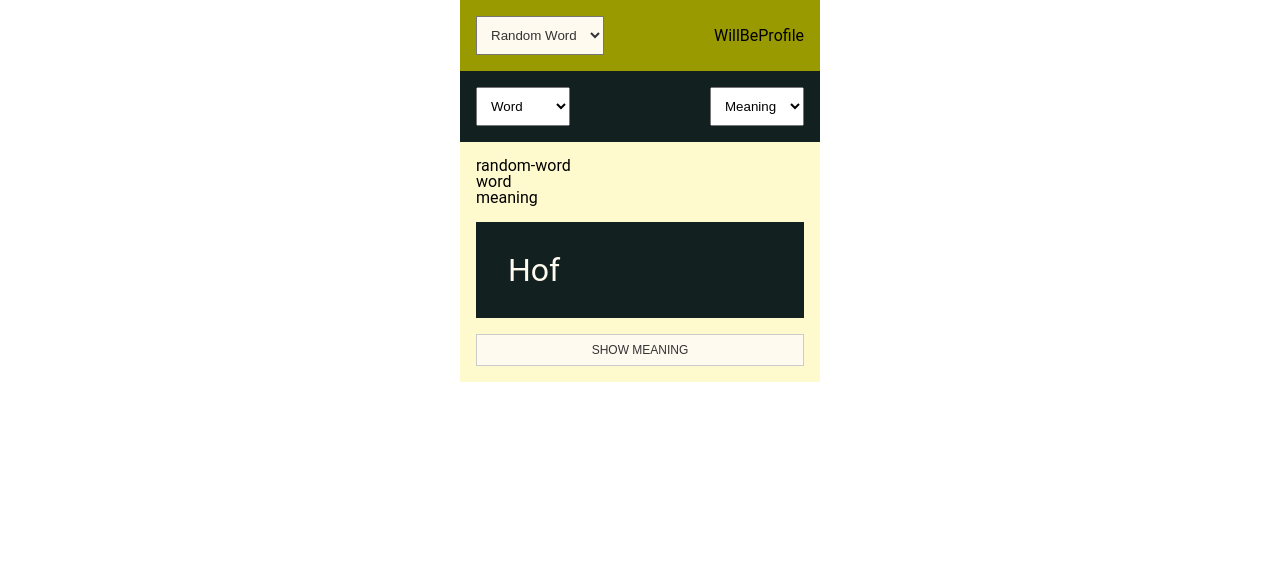
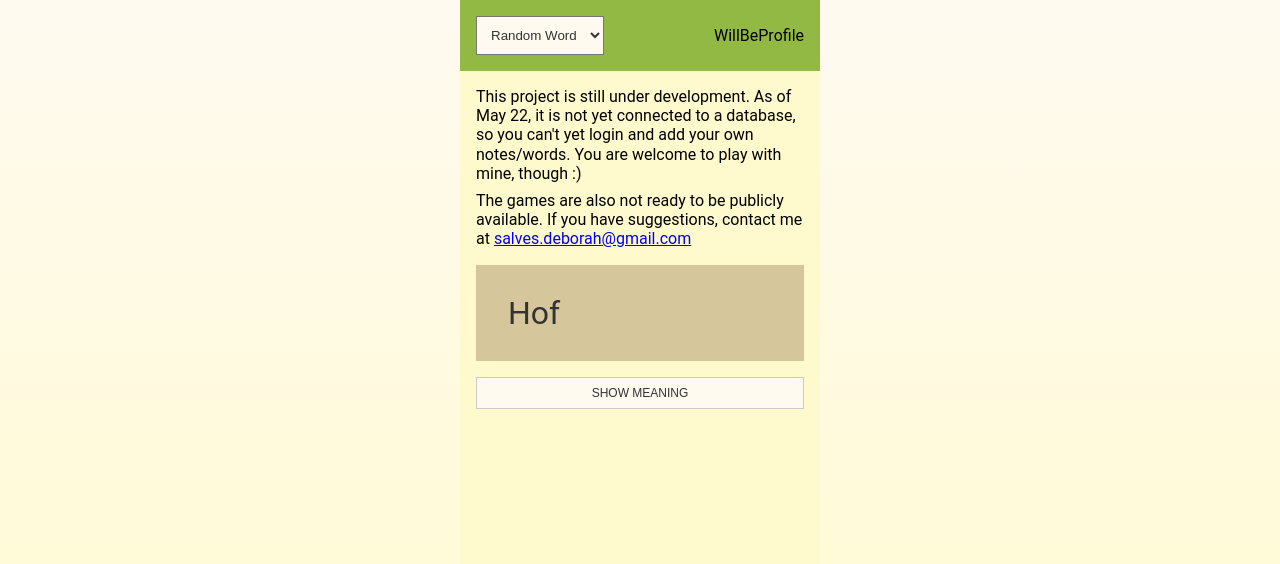
Before and after one commit to deborahsalves/mlmw, a React app: page / in a window 1280 px wide. Built offline with nearby package versions, Linux system fonts and the light colour scheme.

Commit message:
Tweak css and unfinished features for deploy

```diff
--- a/package.json
+++ b/package.json
@@ -1,4 +1,5 @@
 {
+  "homepage": "https://deborahsalves.github.io/mlmw/",
   "name": "mlmw",
   "version": "0.1.0",
   "private": true,
@@ -13,6 +14,7 @@
     "web-vitals": "^2.1.4"
   },
   "scripts": {
+    "deploy" : "npm run build&&gh-pages -d build",
     "start": "react-scripts start",
     "build": "react-scripts build",
     "test": "react-scripts test",
@@ -35,5 +37,8 @@
       "last 1 firefox version",
       "last 1 safari version"
     ]
+  },
+  "devDependencies": {
+    "gh-pages": "^4.0.0"
   }
 }
--- a/src/Components/App/App.css
+++ b/src/Components/App/App.css
@@ -1,5 +1,6 @@
 main {
     width: 360px;
+    height: 100vh;
     margin: 0 auto;
     background-color: var(--lemon-chiffon);
 }
--- a/src/Components/App/App.js
+++ b/src/Components/App/App.js
@@ -45,9 +45,12 @@ export const App = () => {
             <MainMenu
                 selectedGame={selectedGame}
                 handleGameSelect={handleGameSelect}/>
-            <Submenu
-                selectedDataPair={selectedDataPair}
-                handleDataPairSelect={handleDataPairSelect}/>
+            {
+                selectedGame !== 'random-word' &&
+                <Submenu
+                    selectedDataPair={selectedDataPair}
+                    handleDataPairSelect={handleDataPairSelect}/>
+            }
             <GameBoard
                 selectedGame={selectedGame}
                 selectedDataPair={selectedDataPair}/>
--- a/src/Components/GameBoard/GameBoard.css
+++ b/src/Components/GameBoard/GameBoard.css
@@ -2,3 +2,7 @@
     padding: 1rem;
     background-color: var(--lemon-chiffon);
 }
+p {
+    line-height: 1.2;
+    margin-bottom: 0.5rem;
+}
--- a/src/Components/GameBoard/GameBoard.js
+++ b/src/Components/GameBoard/GameBoard.js
@@ -18,43 +18,13 @@ export const GameBoard = (props) => {
         });
     }, [props.selectedDataPair]);
 
-    // useEffect(() => {
-    //     setRenderData(() => {
-    //         const propertiesToRender = [];
-    //         filteredData.map((vocab) => {
-    //             // pra cada key/property do vocab
-    //             for (const [key, value] of Object.entries(vocab)) {
-    //                 console.log(`vocab no entries: ${vocab}`)
-    //                 console.log(`key no entries: ${key}`)
-    //                 console.log(`value no entries: ${value}`)
-    //                 if (props.selectedDataPair.includes(key)) {
-    //                     console.log('it does');
-    //                     propertiesToRender.push(key);
-    //                 }
-    //             }
-    //             return false;
-    //         });
-    //         console.log(`propertiesToRender: ${propertiesToRender}`)
-    //     });
-    // }, [filteredData]);
-
     return(
         <section className="game-board">
-            <h1>{props.selectedGame}</h1>
+            {/* <h1>{props.selectedGame}</h1>
             <h2>{props.selectedDataPair[0]}</h2>
-            <h2>{props.selectedDataPair[1]}</h2>
-            {/* <ul>
-                {filteredData.length !==0 && filteredData.map((vocab) => {
-                    const firstDataColumn = props.selectedDataPair[0];
-                    const secondDataColumn = props.selectedDataPair[1];
-                    return (
-                        <li key={vocab.word+1} id={vocab.word}>
-                            first: {vocab[firstDataColumn]}<br/>
-                            second: {vocab[secondDataColumn]}
-                        </li>
-                    )
-                })}
-            </ul> */}
+            <h2>{props.selectedDataPair[1]}</h2> */}
+            <p>This project is still under development. As of May 22, it is not yet connected to a database, so you can't yet login and add your own notes/words. You are welcome to play with mine, though :)</p>
+            <p>The games are also not ready to be publicly available. If you have suggestions, contact me at <a href="mailto:salves.deborah@gmail.com">salves.deborah@gmail.com</a></p>
 
             {props.selectedGame === 'tic-tac-toe' && <p>selectedGame === 'tic-tac-toe'</p>}
             {props.selectedGame === 'memory-game' && <p>selectedGame === 'memory-game'</p>}
--- a/src/Components/MainMenu/MainMenu.css
+++ b/src/Components/MainMenu/MainMenu.css
@@ -4,7 +4,7 @@
     align-items: center;
     flex-wrap: wrap;
     padding: 1rem;
-    background-color: var(--yellowish-olive);
+    background-color: var(--yellow-green);
 }
 label{
     display: block;
--- a/src/Components/RandomWord/RandomWord.css
+++ b/src/Components/RandomWord/RandomWord.css
@@ -2,8 +2,8 @@
     margin: 1rem 0;
     padding: 2rem;
     font-size: 2rem;
-    background-color: var(--blueish-gray);
-    color: var(--floral-white);
+    background-color: var(--light-tan);
+    color: var(--dark-gray);
 }
 
 .word-meaning{
--- a/src/Components/SelectGame/SelectGame.js
+++ b/src/Components/SelectGame/SelectGame.js
@@ -1,3 +1,4 @@
+import {isDisabled} from "@testing-library/user-event/dist/utils";
 import React from "react";
 import './SelectGame.css';
 
@@ -5,17 +6,20 @@ const gameOptions = [
     {
         name: 'tic-tac-toe',
         value: 'tic-tac-toe',
-        label: 'Tic-tac-toe'
+        label: 'Tic-tac-toe',
+        isDisabled: true
     },
     {
         name: 'memory-game',
         value: 'memory-game',
-        label: 'Memory game'
+        label: 'Memory game',
+        isDisabled: true
     },
     {
         name: 'random-word',
         value: 'random-word',
-        label: 'Random Word'
+        label: 'Random Word',
+        isDisabled: false
     }
 ]
 
@@ -26,7 +30,7 @@ export const SelectGame = (props) => {
                 <select className="select-game" value={props.selectedGame} onChange={props.handleChange}>
                     {/* <option name="default" value="default">Select a game</option> */}
                     {gameOptions.map((option) => (
-                        <option id={option.name} name={option.name} key={option.name} value={option.value}>{option.label}</option>
+                        <option id={option.name} name={option.name} key={option.name} value={option.value} disabled={option.isDisabled ? 'disabled' : ''}>{option.label}</option>
                     ))}
                 </select>
             </label>
--- a/src/Components/SubMenu/SubMenu.css
+++ b/src/Components/SubMenu/SubMenu.css
@@ -1,6 +1,6 @@
 .sub-menu{
     padding: 0.5rem 1rem;
-    background-color: var(--blueish-gray);
+    background-color: var(--indian-red);
 }
 .form{
     padding: 0.5rem 0;
--- a/src/index.css
+++ b/src/index.css
@@ -5,6 +5,7 @@ body {
     sans-serif;
   -webkit-font-smoothing: antialiased;
   -moz-osx-font-smoothing: grayscale;
+  background: linear-gradient(var(--floral-white), var(--lemon-chiffon));;
 }
 
 code {
--- a/src/styles/colours.css
+++ b/src/styles/colours.css
@@ -1,8 +1,14 @@
 :root{
     --lemon-chiffon: #FFFACD;
     --dark-gray: #333333;
+    --medium-gray: #989699;
     --light-gray: #CCCCCC;
     --blueish-gray: #132020;
-    --yellowish-olive: #999900;
+    --slate-blue: #65928b;
+    --indian-red: #C7575C;
+/*    --yellowish-olive: #999900; */
+    --yellow-green: #92b944;
+    --light-tan: #d5c69b;
     --floral-white: #FFFAF0;
+    /* https://64.media.tumblr.com/b4e6c70044739058f399f8a2257e4dd0/tumblr_p9fxnjeNQR1uth4pxo5_1280.jpg */
 }
```
Also changed, not shown: 1 other file.
